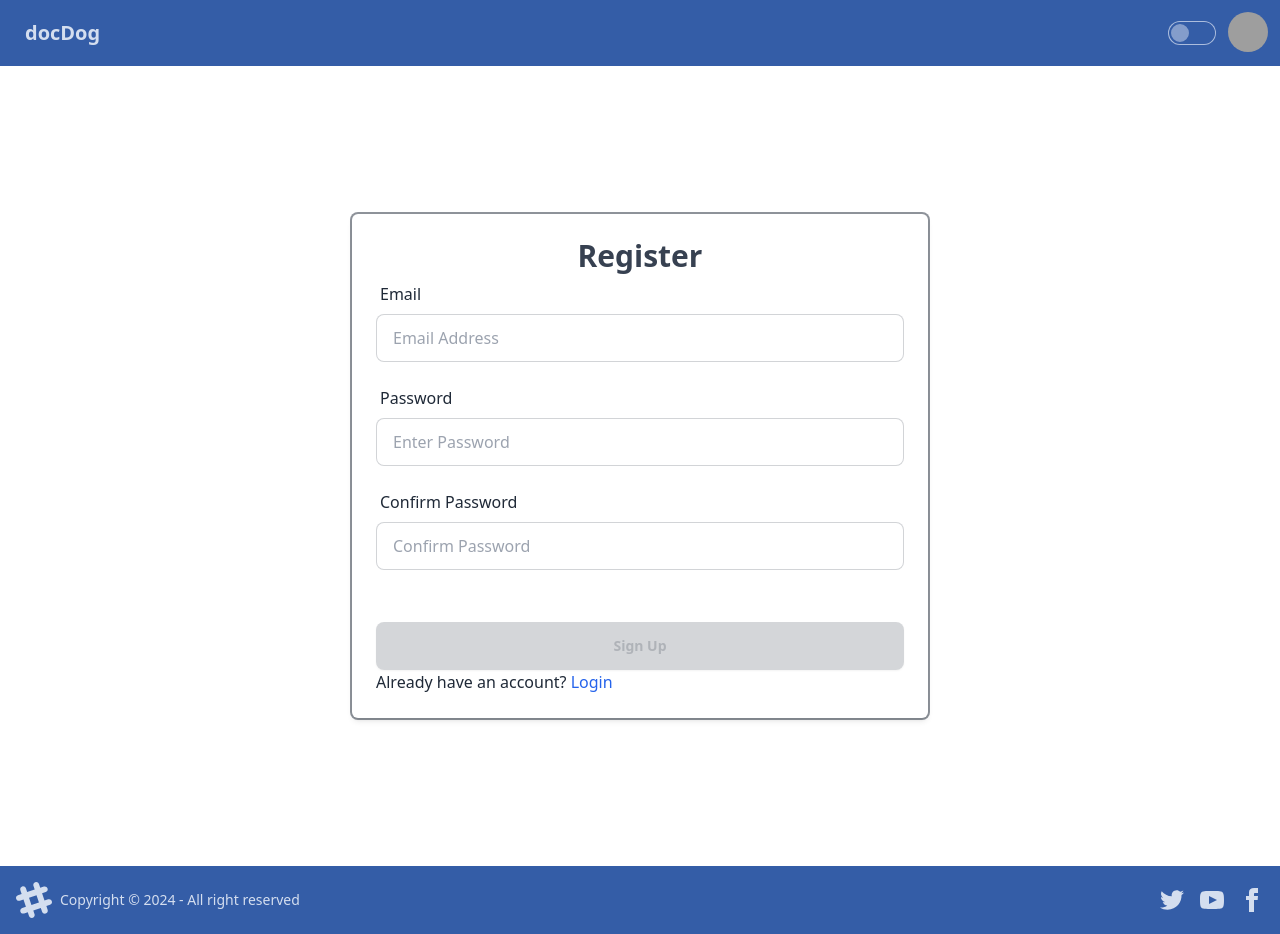
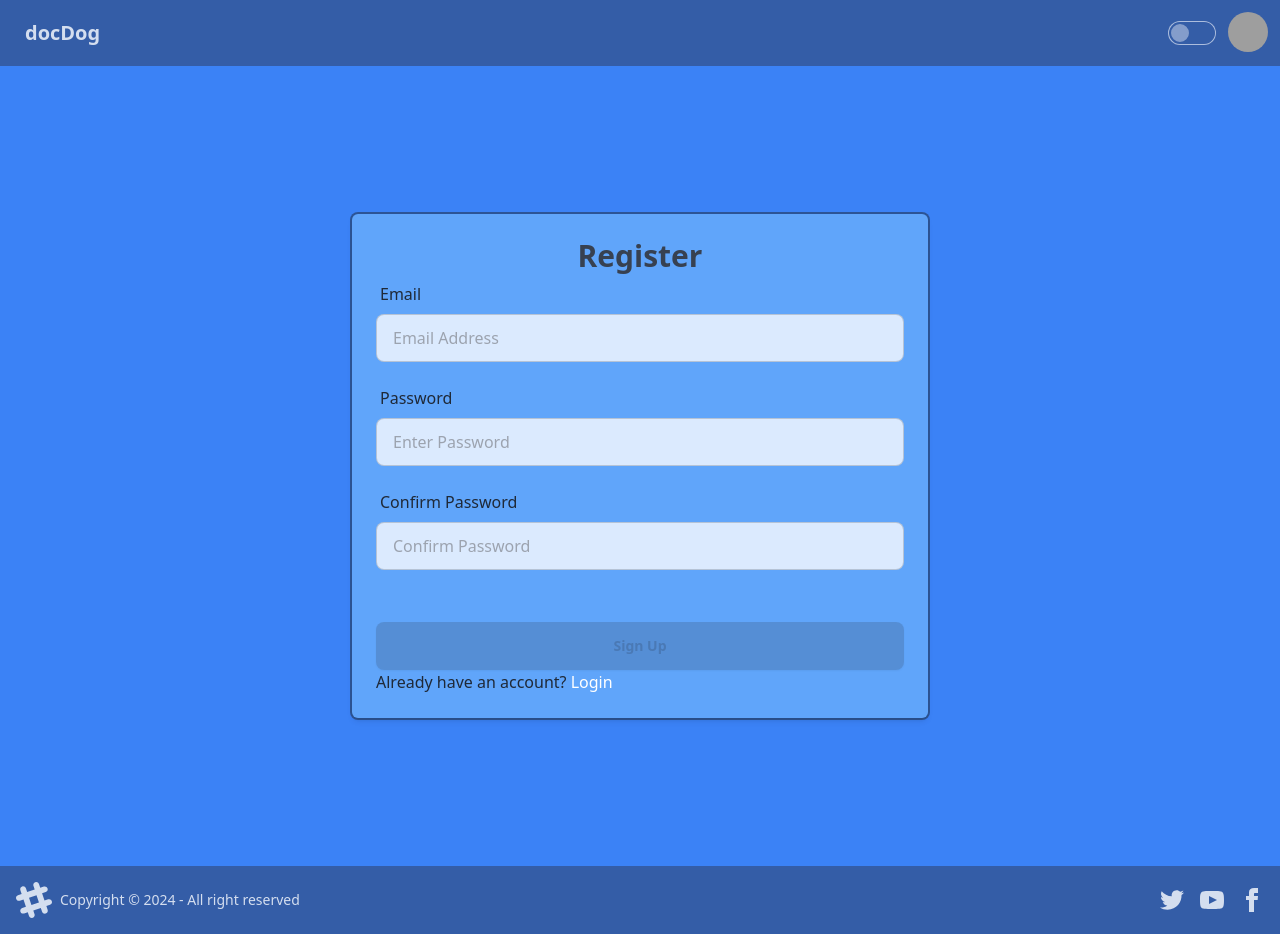
Before and after one commit to krzysztoffila/docDog, a Vue app: page /register in a window 1280 px wide. Built offline with nearby package versions, Linux system fonts and the light colour scheme; grey boxes are pictures that could not be loaded.

Commit message:
add styles to register component

```diff
--- a/src/components/UI/user/register/RegisterUser.vue
+++ b/src/components/UI/user/register/RegisterUser.vue
@@ -1,13 +1,13 @@
 <template>
   <div
     data-theme="light"
-    class="relative flex flex-col justify-center h-screen overflow-hidden"
+    class="relative flex flex-col justify-center h-screen overflow-hidden bg-blue-500"
   >
     <div
-      class="w-full p-6 m-auto bg-white rounded-md shadow-md ring-2 ring-gray-800/50 lg:max-w-xl"
+      class="w-full p-6 m-auto bg-blue-400 rounded-md shadow-md ring-2 ring-gray-800/50 lg:max-w-xl"
     >
       <h1 class="text-3xl font-semibold text-center text-gray-700">Register</h1>
-      <form @submit.prevent="registerUser" class="space-y-4">
+      <form @submit.prevent="registerUser" class="space-y-4 bg-blue-400">
         <div>
           <label class="label">
             <span class="text-base label-text">Email</span>
@@ -16,7 +16,7 @@
             v-model.trim="email"
             type="text"
             placeholder="Email Address"
-            class="w-full input input-bordered"
+            class="w-full input input-bordered bg-blue-100"
           />
           <p class="text-red-800" v-if="emailValidity === 'invalid'">
             Please enter a valid email address
@@ -30,7 +30,7 @@
             v-model="password"
             type="password"
             placeholder="Enter Password"
-            class="w-full input input-bordered"
+            class="w-full input input-bordered bg-blue-100"
           />
         </div>
         <div>
@@ -41,7 +41,7 @@
             v-model="confirmPassword"
             type="password"
             placeholder="Confirm Password"
-            class="w-full input input-bordered"
+            class="w-full input input-bordered bg-blue-100"
           />
         </div>
         <div style="height: 20px">
@@ -55,7 +55,7 @@
 
         <router-link to="/login">
           Already have an account?
-          <button class="text-blue-600 hover:text-blue-800 hover:underline">
+          <button class="hover:text-blue-800 hover:underline text-white">
             Login
           </button>
         </router-link>
```
